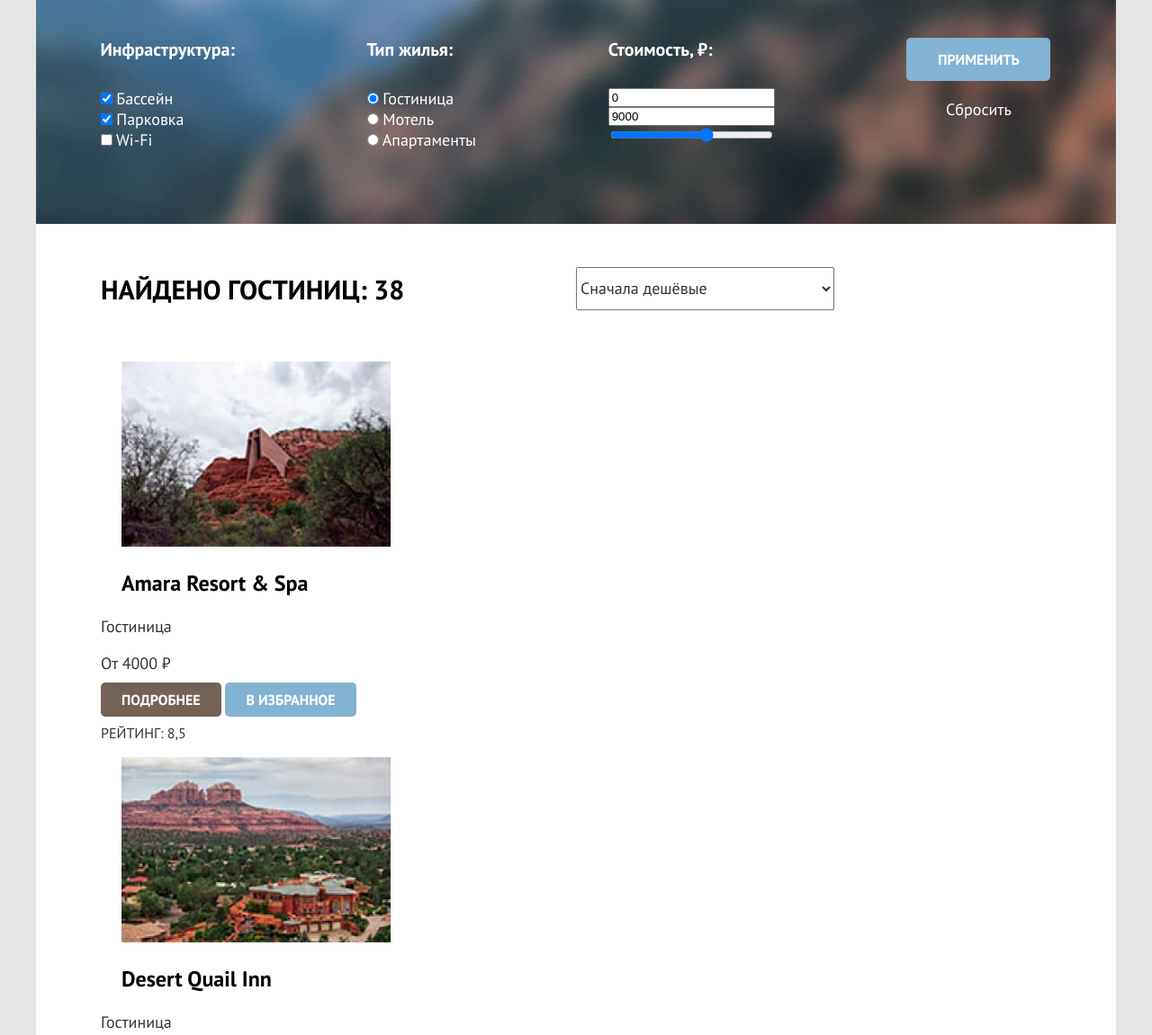
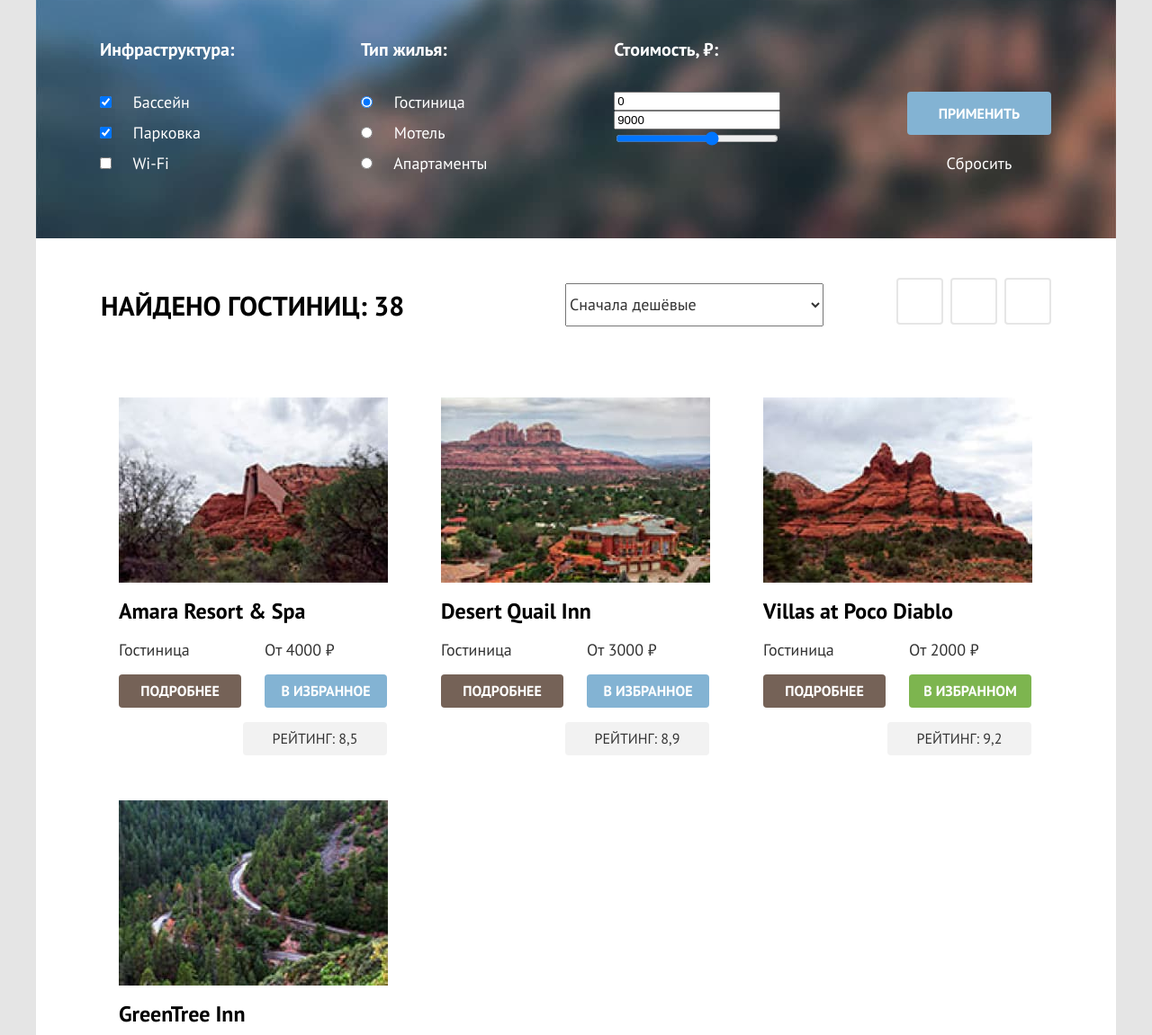
Before and after one commit to htmlacademy-htmlcss/1812401-sedona-33, a plain HTML site: page catalog.html in a window 1280 px wide. Shown: the part 209-1360 px from the top of the page at 90% size. Drawn offline with Linux system fonts and the light colour scheme.

Commit message:
Добавляет сетку карточек
Сетка группы карточек каталога и сами карточки на гридах.

```diff
--- a/catalog.html
+++ b/catalog.html
@@ -161,11 +161,13 @@
             <p class="catalog-card-text">От 4000 ₽</p>
             <a class="catalog-card-link button button-special button-small" href="#">Подробнее</a>
             <a class="catalog-card-link button button-main button-small" href="#">В избранное</a>
+            <div class="catalog-card-container">
               <div class="catalog-card-stars">
                 <span class="catalog-card-starimage"></span>
                 <span class="visually-hidden">Четыре звезды</span>
               </div>
-            <p class="catalog-card-text card-text-special">Рейтинг: 8,5</p>
+              <p class="catalog-card-text card-text-special button-small">Рейтинг: 8,5</p>
+            </div>
           </li>
           <li class="catalog-card-item">
             <a class="catalog-card-link" href="#">
@@ -180,11 +182,13 @@
             <p class="catalog-card-text">От 3000 ₽</p>
             <a class="catalog-card-link button button-special button-small" href="#">Подробнее</a>
             <a class="catalog-card-link button button-main button-small" href="#">В избранное</a>
+            <div class="catalog-card-container">
               <div class="catalog-card-stars">
                 <span class="catalog-card-starimage"></span>
                 <span class="visually-hidden">Три звезды</span>
               </div>
-            <p class="catalog-card-text card-text-special">Рейтинг: 8,9</p>
+              <p class="catalog-card-text card-text-special button-small">Рейтинг: 8,9</p>
+            </div>
           </li>
           <li class="catalog-card-item">
             <a class="catalog-card-link" href="#">
@@ -199,11 +203,13 @@
             <p class="catalog-card-text">От 2000 ₽</p>
             <a class="catalog-card-link button button-special button-small" href="#">Подробнее</a>
             <a class="catalog-card-link button button-card button-small" href="#">В избранном</a>
+            <div class="catalog-card-container">
               <div class="catalog-card-stars">
                 <span class="catalog-card-starimage"></span>
                 <span class="visually-hidden">Две звезды</span>
               </div>
-            <p class="catalog-card-text card-text-special">Рейтинг: 9,2</p>
+            <p class="catalog-card-text card-text-special button-small">Рейтинг: 9,2</p>
+            </div>
           </li>
           <li class="catalog-card-item">
             <a class="catalog-card-link" href="#">
@@ -218,11 +224,13 @@
             <p class="catalog-card-text">От 3 000 ₽</p>
             <a class="catalog-card-link button button-special button-small" href="#">Подробнее</a>
             <a class="catalog-card-link button button-main button-small" href="#">В избранное</a>
+            <div class="catalog-card-container">
               <div class="catalog-card-stars">
                 <span class="catalog-card-starimage"></span>
                 <span class="visually-hidden">Две звезды</span>
               </div>
-            <p class="catalog-card-text card-text-special">Рейтинг: 9,2</p>
+            <p class="catalog-card-text card-text-special button-small">Рейтинг: 9,2</p>
+            </div>
           </li>
         </ol>
 
--- a/styles/styles.css
+++ b/styles/styles.css
@@ -55,7 +55,7 @@ body {
 .button {
   padding: 0;
   border-style: none;
-  border-radius: 5px;
+  border-radius: 4px;
   font-family: inherit;
   font-weight: 700;
   color: #ffffff;
@@ -78,6 +78,9 @@ body {
 }
 
 .button-small {
+  display: flex;
+  align-items: center;
+  justify-content: center;
   min-height: 37px;
   font-size: 16px;
 }
@@ -128,7 +131,7 @@ body {
   align-items: center;
 }
 
-.navigation-link {
+.navigation-link:not(.button-navigation) {
   display: block;
   font-weight: 700;
   font-size: 20px;
@@ -149,11 +152,7 @@ body {
 }
 
 .button-navigation {
-  display: flex;
-  align-items: center;
-  justify-content: center;
   min-width: 160px;
-  font-size: 16px;
   color: #ffffff;
 }
 
@@ -409,13 +408,15 @@ body {
 
 /* Хедер каталога */
 .catalog-top-container {
-  padding: 35px 72px 82px 71px;
+  min-height: 373px;
+  padding: 35px 72px 0 71px;
   color: #ffffff;
   background-color: #756257;
   background-image: url("../images/catalog-background.jpg");
   background-position: 0 0;
   background-repeat: no-repeat;
   background-size: 1200px 408px;
+  object-fit: fill;
 }
 
 .catalog-header-title {
@@ -453,8 +454,6 @@ body {
 /* Форма выбора гостиницы */
 .filters {
   display: flex;
-  width: 1056px;
-  margin: 0 auto;
   justify-content: space-between; /* Сделать. Временно. */
 }
 
@@ -469,7 +468,7 @@ body {
 .filters-group-legend {
   margin: 0;
   padding: 0;
-  padding-bottom: 30px;
+  padding-bottom: 34px;
   font-weight: 700;
   font-size: 20px;
   line-height: 26px;
@@ -480,7 +479,7 @@ body {
 }
 
 .checkbox-input {
-  margin: 0;
+  margin: 0 19px 16px 0;
 }
 
 .radio-button {
@@ -488,11 +487,15 @@ body {
 }
 
 .radio-button-input {
-  margin: 0;
+  margin: 0 19px 16px 0;
 }
 
 .price-field {
   line-height: 23px;
+}
+
+.filters-buttons {
+  padding-top: 60px;
 }
 
 .filters-buttons button {
@@ -519,9 +522,8 @@ body {
 /* Список гостиниц */
 .catalog {
   display: flex;
-  width: 1056px;
+  padding: 0 72px 0 72px;
   flex-direction: column;
-  margin: 0 auto;
 }
 
 .catalog-result {
@@ -562,6 +564,8 @@ body {
   width: 48px;
   height: 48px;
   margin-bottom: 8px;
+  border: 2px solid #E6E6E6;
+  border-radius: 4px;
 }
 
 .catalog-displaytype-item:not(:last-child) {
@@ -570,15 +574,38 @@ body {
 
 /* Карточки гостиниц */
 .catalog-card-list {
+  display: grid;
+  grid-template-columns: repeat(3, 340px);
+  gap: 10px 18px;
   margin: 0;
   margin-bottom: 64px;
   padding: 0;
   list-style-type: none;
 }
 
+.catalog-card-item {
+  display: grid;
+  grid-template-columns: repeat(2, 136px);
+  grid-template-rows: 206px auto repeat(3, min-content);
+  gap: 16px 26px;
+  padding: 20px;
+}
+
+.catalog-card-link:not(.button) {
+  grid-column: 1 / -1;
+}
+
 .catalog-card-link {
-  padding: 9px 23px;
   text-decoration: none;
+}
+
+.catalog-card-image {
+  object-fit: contain;
+}
+
+.catalog-card-title {
+  grid-column: 1 / -1;
+  margin: 0;
 }
 
 .card-link-title {
@@ -593,12 +620,22 @@ body {
 }
 
 .catalog-card-text {
+  margin: 0;
   line-height: 23px;
   color: #333333;
 }
 
+.catalog-card-container {
+  grid-column: 1 / -1;
+  display: flex;
+  justify-content: space-between;
+  align-self: end;
+}
+
 .card-text-special {
-  font-size: 16px;
+  min-width: 160px;
+  background-color: #F2F2F2;
+  border-radius: 4px;
   line-height: 21px;
   text-transform: uppercase;
 }
```
Lines whose indentation alone changed are shown as unchanged.
